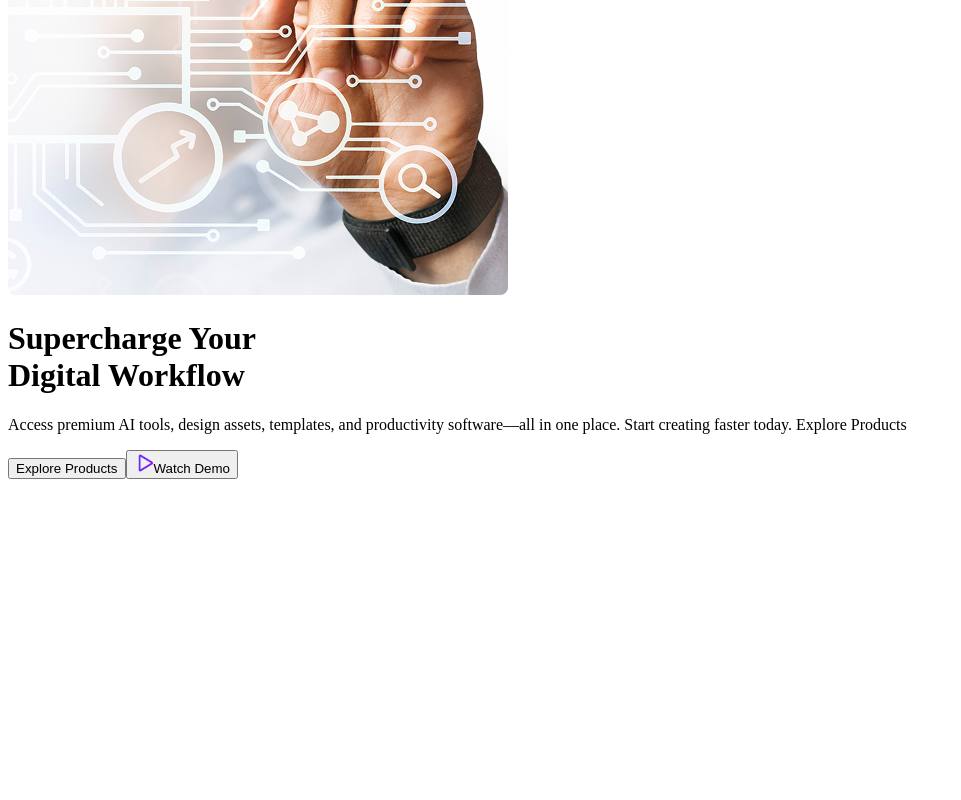
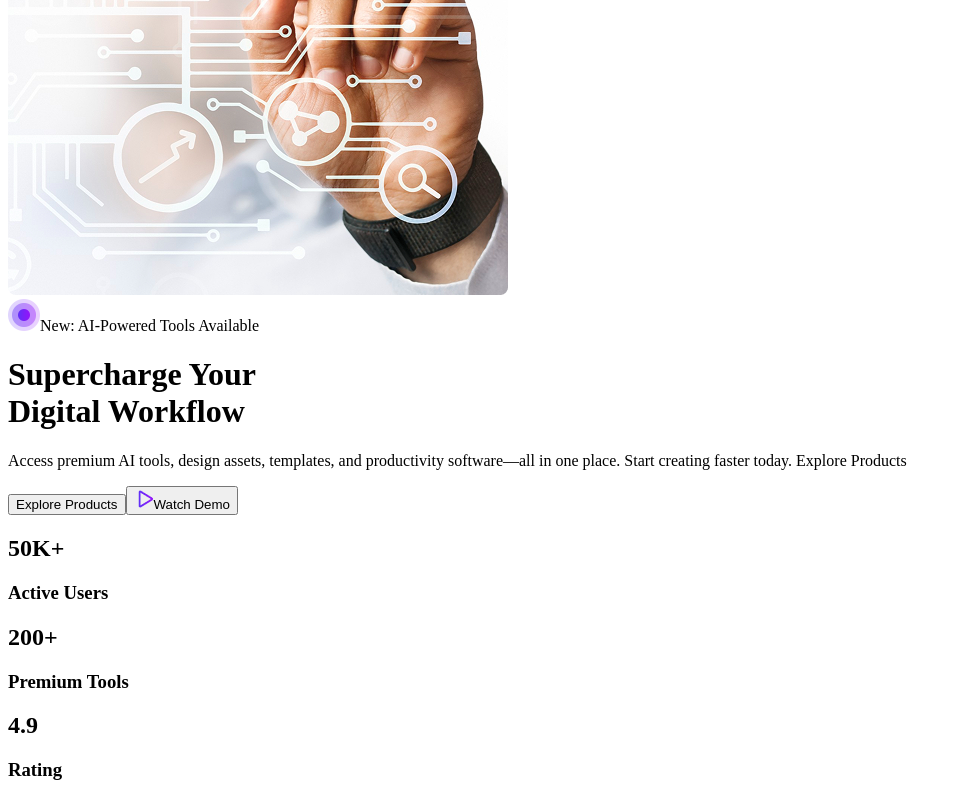
Before and after one commit to raselranar/B13-A6, a React (Vite) app: page / in a window 1280 px wide. Shown: the part 1855-2655 px from the top of the page, without its empty margins (0-961 px from the left). Before the commit the page ends 2342 px from the top, so only its background shows below. Built offline with nearby package versions, Linux system fonts and the light colour scheme; the HTML template or start-up script is replaced by a standard one.

Commit message:
add Stats Section

```diff
--- a/package.json
+++ b/package.json
@@ -14,6 +14,7 @@
     "daisyui": "^5.5.19",
     "react": "^19.2.4",
     "react-dom": "^19.2.4",
+    "react-icons": "^5.6.0",
     "tailwindcss": "^4.2.2"
   },
   "devDependencies": {
--- a/src/App.jsx
+++ b/src/App.jsx
@@ -1,9 +1,11 @@
 import HeaderSection from "./Components/ Header/HeaderSection";
+import StatsSection from "./Components/StatsSection";
 
 function App() {
   return (
     <>
       <HeaderSection />
+      <StatsSection />
     </>
   );
 }
--- a/src/Components/ Header/Banner.jsx
+++ b/src/Components/ Header/Banner.jsx
@@ -1,13 +1,20 @@
 import bannerImage from "../../assets/banner.png";
 import playButtonImage from "../../assets/Play.png";
 import GradientButton from "../UI/GradientButton";
+import BadgeDot from "../../assets/badge_dot.png";
 export default function Banner() {
   return (
     <div className="hero container mx-auto py-15">
       <div className="hero-content gap-18  flex-col lg:flex-row-reverse ">
         <img src={bannerImage} className="max-w-sm rounded-lg shadow-2xl" />
         <div>
-          <h1 className="font-extrabold text-7xl/21 text-[#101727]/90">
+          <div className="flex gap-3 px-4 py-2 w-fit rounded-full bg-[#E1E7FF]  items-center">
+            <img src={BadgeDot} className="size-5 object-cover" />
+            <span className="font-bold bg-primary-gradient bg-clip-text text-transparent">
+              New: AI-Powered Tools Available
+            </span>
+          </div>
+          <h1 className="font-extrabold text-5xl/snug sm:text-6xl/snug  md:text-7xl/21 text-[#101727]/90">
             Supercharge Your
             <br />
             Digital Workflow
--- /dev/null
+++ b/src/Components/StatsSection.jsx
@@ -0,0 +1,29 @@
+export default function StatsSection() {
+  return (
+    <section className="bg-primary-gradient ">
+      <div className="py-15 place-items-center grid gap-4 text-center grid-rows-3 sm:grid-rows-1 sm:grid-cols-5 container mx-auto">
+        <div className="text-white">
+          <h2 className="font-extrabold text-4xl/snug sm:text-5xl/snug md:text-6xl/20.5">
+            50K+
+          </h2>
+          <h3 className="font-medium sm:text-2xl">Active Users</h3>
+        </div>
+        <div className="hidden sm:flex divider divider-horizontal before:bg-white after:bg-white"></div>
+        <div className="text-white">
+          <h2 className="font-extrabold text-4xl/snug sm:text-5xl/snug md:text-6xl/20.5">
+            200+
+          </h2>
+          <h3 className="font-medium sm:text-2xl">Premium Tools</h3>
+        </div>
+        <div className="hidden sm:flex divider divider-horizontal before:bg-white after:bg-white"></div>
+
+        <div className="text-white">
+          <h2 className="font-extrabold text-4xl/snug sm:text-5xl/snug md:text-6xl/20.5">
+            4.9
+          </h2>
+          <h3 className="font-medium sm:text-2xl">Rating</h3>
+        </div>
+      </div>
+    </section>
+  );
+}
```
Also changed, not shown: src/assets/badge_dot.png (added), 1 other file (tests, documents, lock files or other folders).
